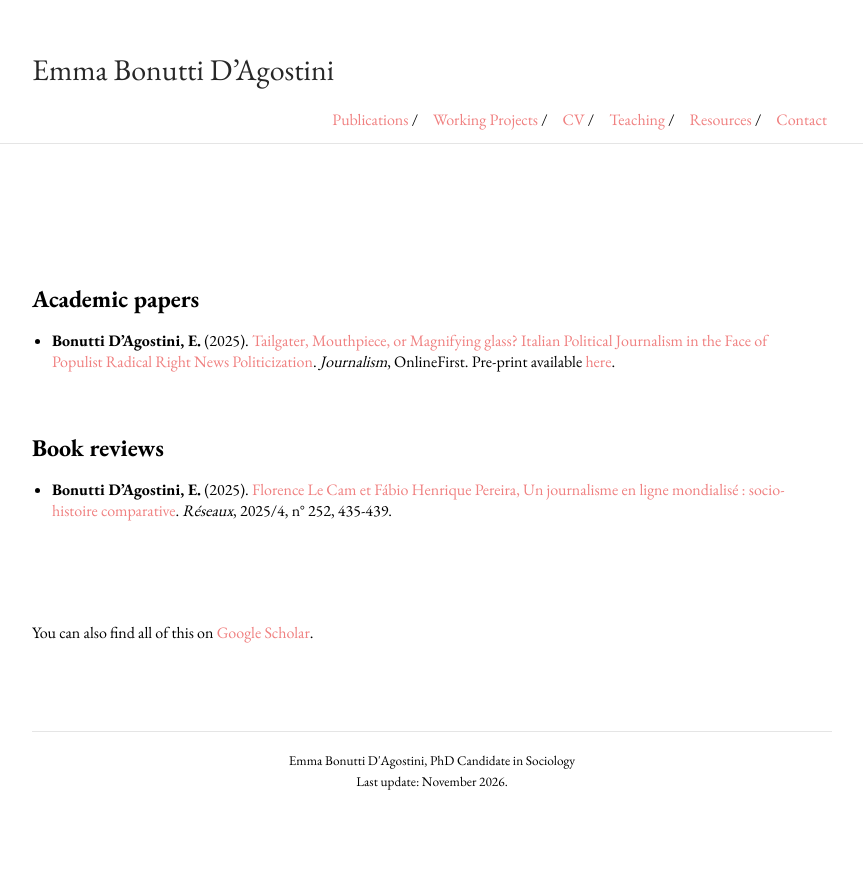
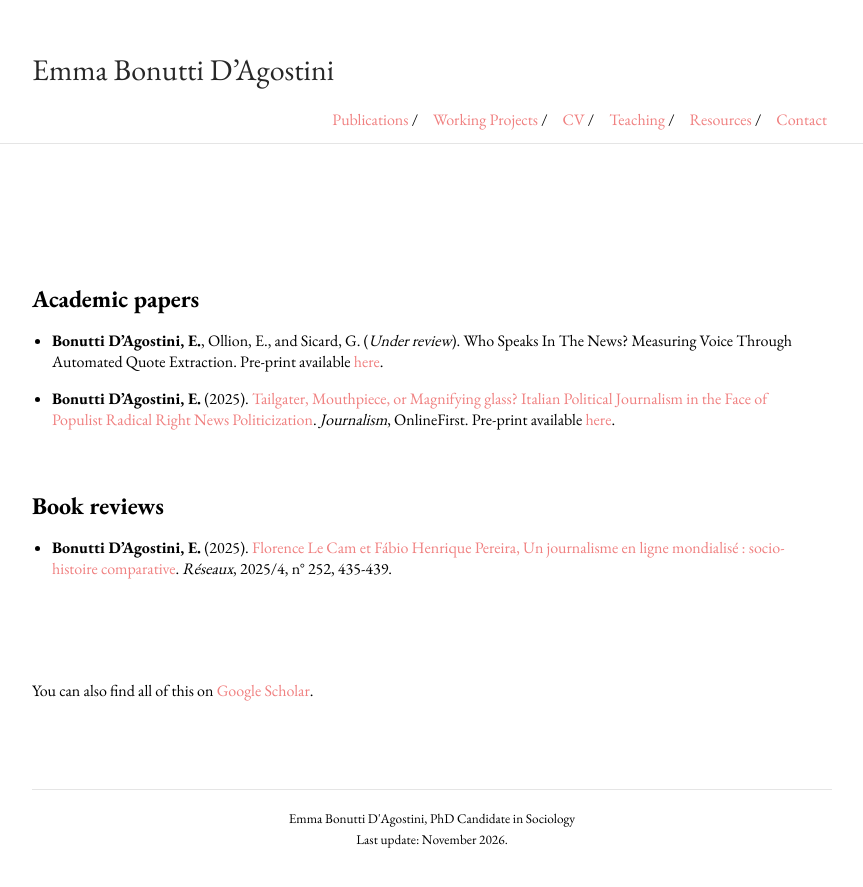
Before and after one commit to emmabonuttidagostini/emmabonuttidagostini.github.io, a Jekyll site: the page built from publications.md, in a window 1280 px wide. Shown: the top 887 px of the page, without its empty margins (208-1071 px from the left). Built offline with Jekyll 4.4.1, drawn with Linux system fonts in a browser that asks for light colours.

Commit message:
Update publications.md

```diff
--- a/publications.md
+++ b/publications.md
@@ -6,6 +6,8 @@ title:
 <div style="height: 70px;"></div>
 
 ## Academic papers
+
+* **Bonutti D’Agostini, E.**, Ollion, E., and Sicard, G. (*Under review*). Who Speaks In The News? Measuring Voice Through Automated Quote Extraction. Pre-print available [here]([https://hal.science/hal-05153205](https://osf.io/preprints/socarxiv/5zpfb_v1)).
 
 * **Bonutti D’Agostini, E.** (2025). [Tailgater, Mouthpiece, or Magnifying glass? Italian Political Journalism in the Face of Populist Radical Right News Politicization](https://journals.sagepub.com/doi/full/10.1177/14648849251361076). *Journalism*, OnlineFirst. Pre-print available [here](https://hal.science/hal-05153205).
 
```
